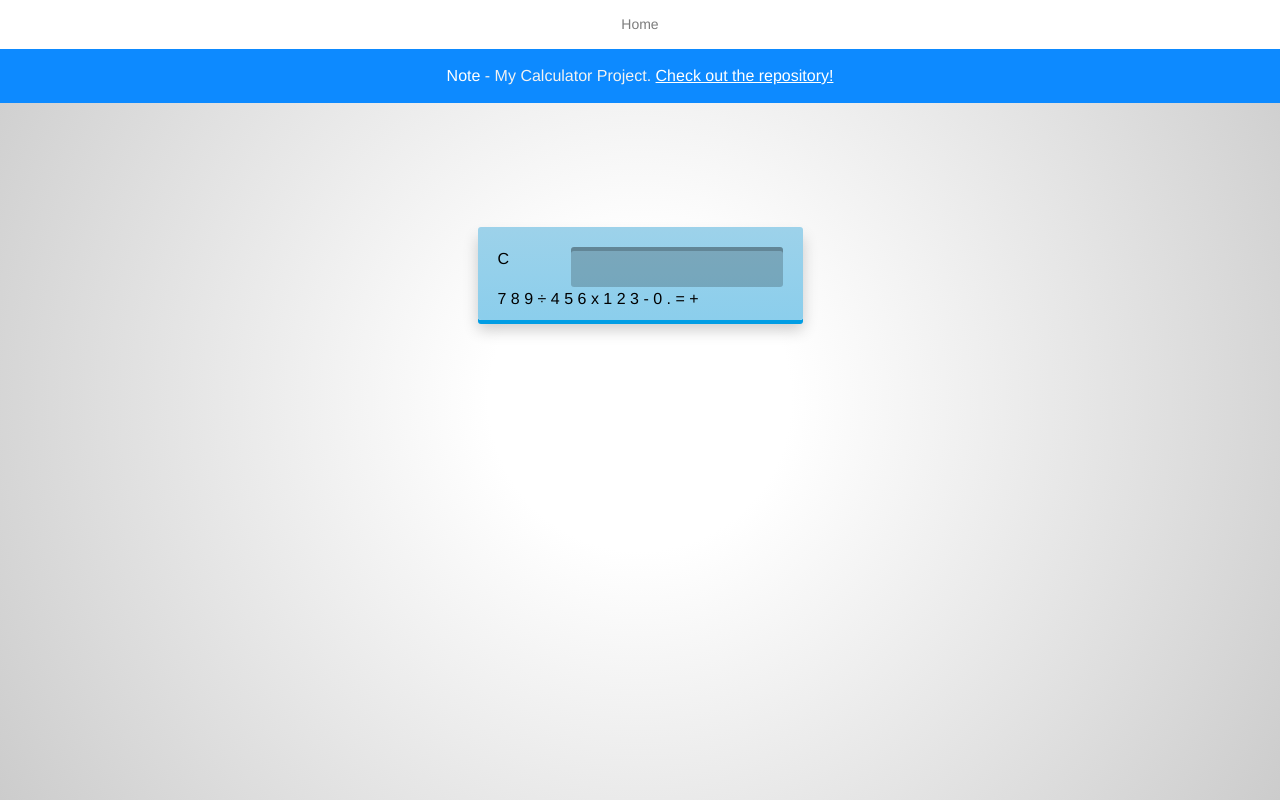
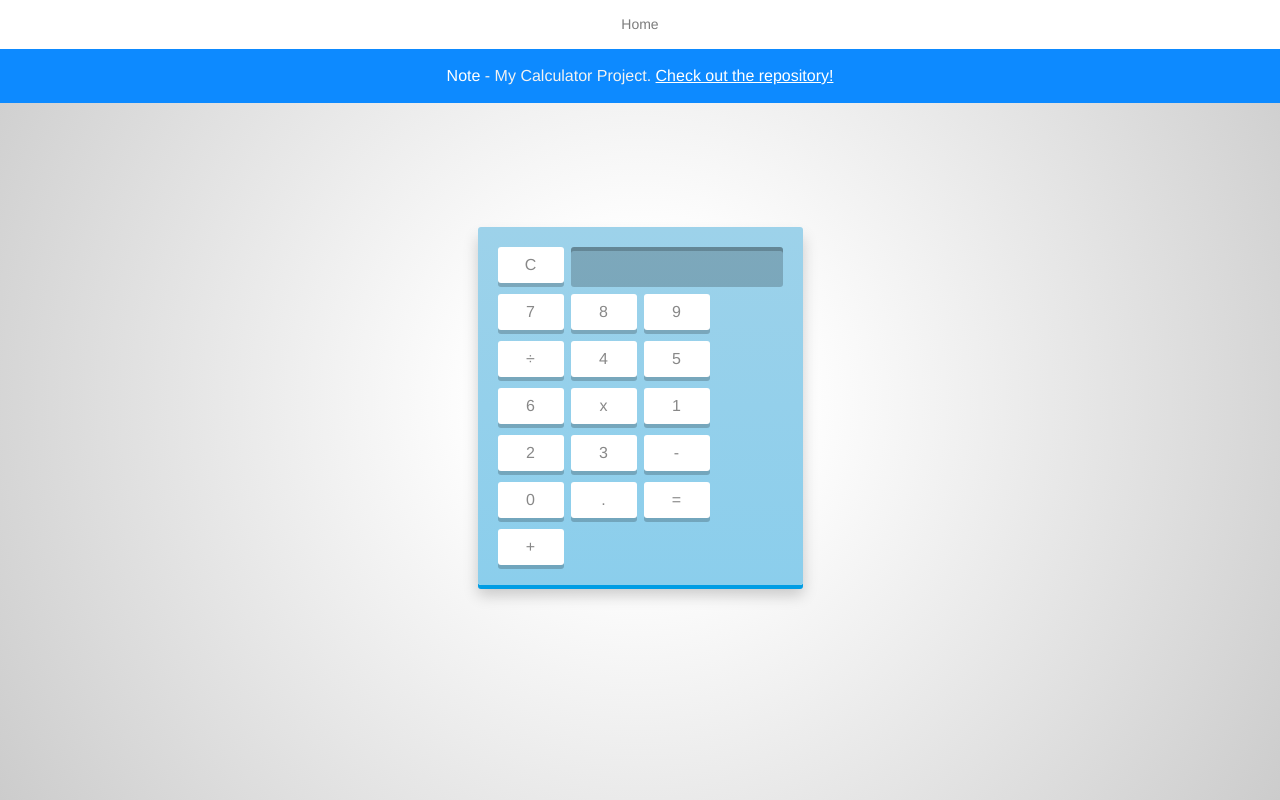
Before and after one commit to singharaj-usai/Javascript-Calculator, a plain HTML site: page index.html in a window 1280 px wide. Drawn offline with Linux system fonts and the light colour scheme.

Commit message:
keypads design

```diff
--- a/Develop/css/style.css
+++ b/Develop/css/style.css
@@ -168,7 +168,7 @@ html {
 
     background: rgba(0, 0, 0, 0.2);
     border-radius: 3px;
-    /* Inset shadow on the screen to create indent */
+    /* Insert shadow on the screen to create indent */
     box-shadow: inset 0px 4px rgba(0, 0, 0, 0.2);
 
     /* Typography */
@@ -185,3 +185,32 @@ html {
 .keys, .top {
     overflow: hidden;
 }
+
+
+/* Applying css on all the keys */
+.keys span, #clear {
+    float: left;
+    position: relative;
+    top: 0;
+    /* Specifies the type of cursor to be displayed when pointing on an element. */
+    cursor: pointer;
+
+    width: 66px;
+    height: 36px;
+
+    background: white;
+    border-radius: 3px;
+    box-shadow: 0px 4px rgba(0, 0, 0, 0.2);
+
+    margin: 0 7px 11px 0;
+
+    color: #888;
+    line-height: 36px;
+    text-align: center;
+
+    /* prevent selection of text inside keys */
+    user-select: none;
+
+    /* Transitions allows you to change property values smoothly  */
+    transition: all 0.2s ease;
+}
```
